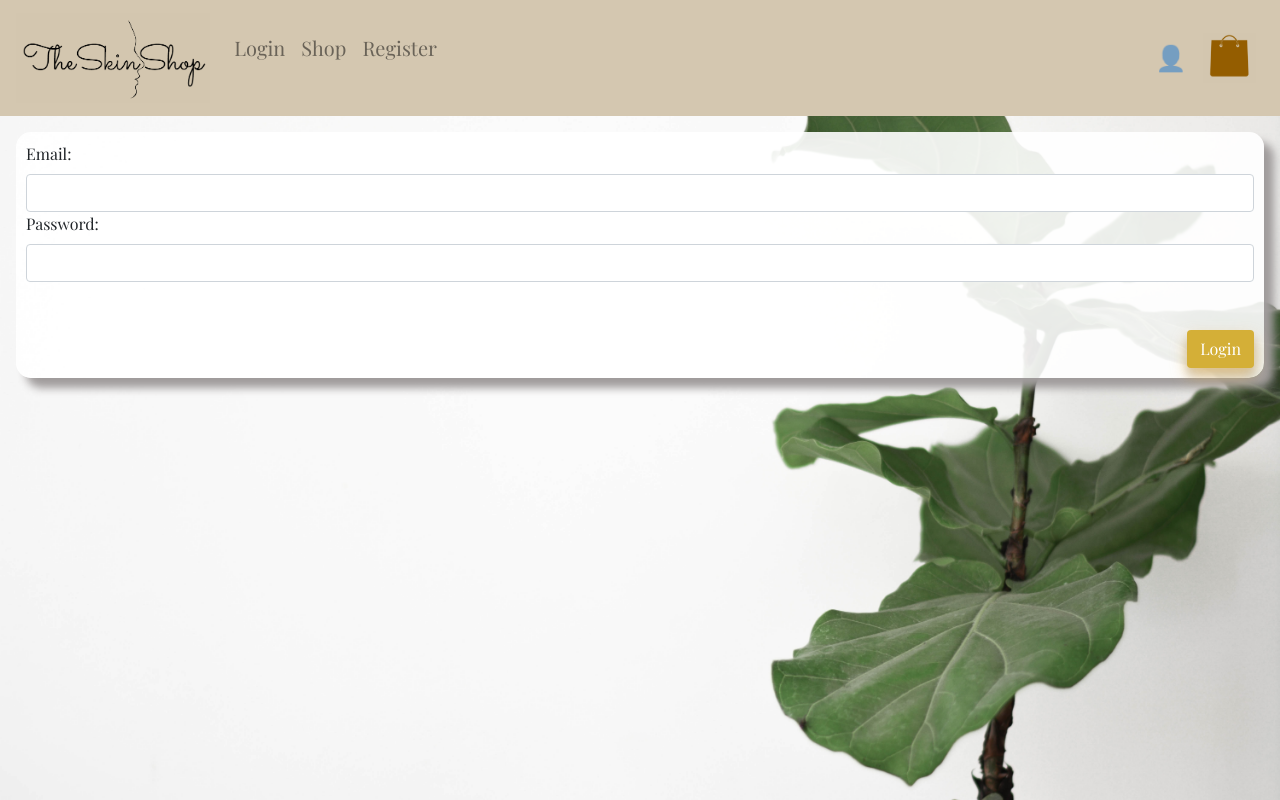
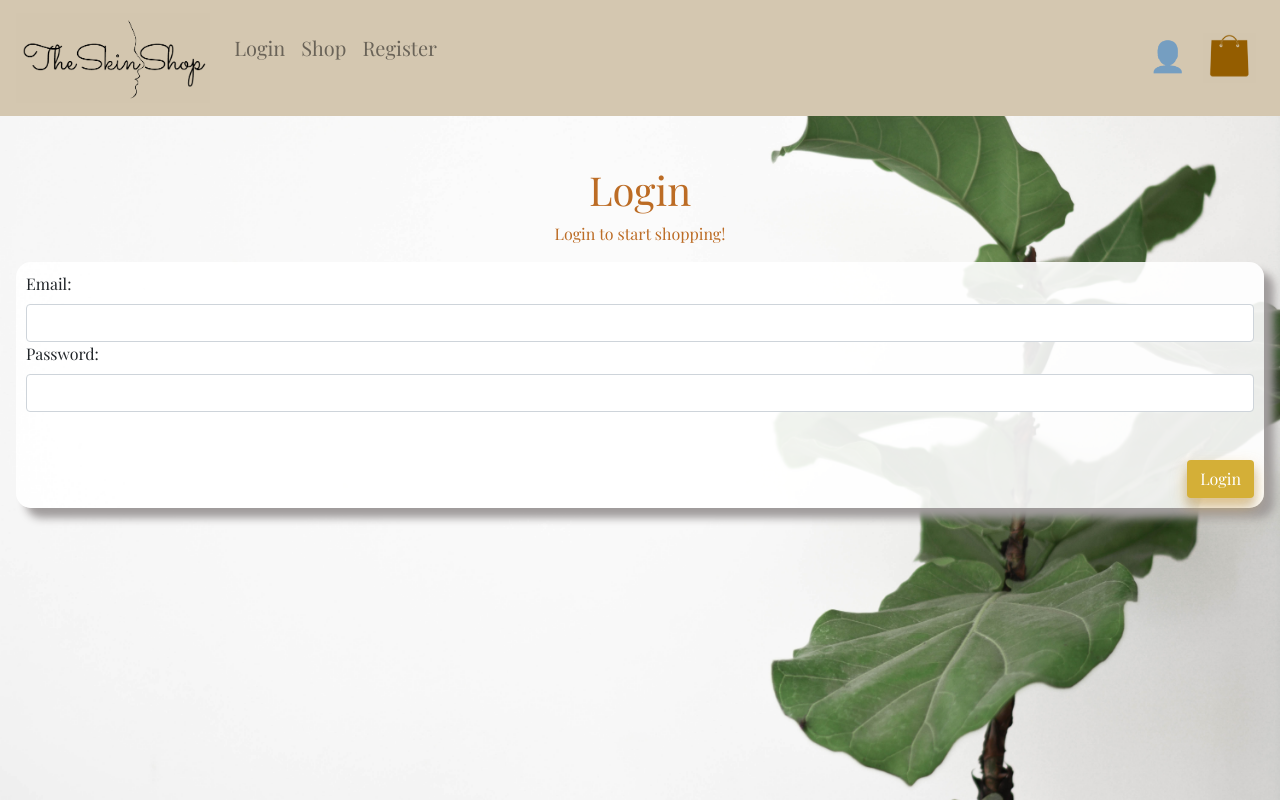
Before and after one commit to roowahoo/Assignment-3-React, a React (Create React App) app in the folder skincare/: page /login in a window 1280 px wide. Built offline with nearby package versions, Linux system fonts and the light colour scheme.

Commit message:
added some headings

```diff
--- a/skincare/src/App.css
+++ b/skincare/src/App.css
@@ -7,6 +7,10 @@ body{
     background-attachment: fixed;
     font-family: 'Playfair Display', serif !important
 
+}
+
+.container-fluid{
+    margin-top:150px
 }
 
 .goldBtn{
@@ -36,8 +40,7 @@ body{
 
 #accountIcon{
     margin-left:auto;
-    font-size: 25px;
-    margin-top:5px
+    font-size: 30px;
 
 }
 
@@ -110,7 +113,10 @@ body{
     box-shadow:10px 10px 8px #a09c9c
 }
 
+}
 
-
+.text{
+    color:#bc6c25;
+    text-align: center;
 
 }
--- a/skincare/src/App.js
+++ b/skincare/src/App.js
@@ -50,7 +50,7 @@ function App() {
         <Router>
             <div>
                 <Switch>
-                    <Navbar color="light" light expand="md" id='navbar'>
+                    <Navbar color="light" fixed='top'  light expand="md" id='navbar'>
                         <NavbarBrand href="/"><img src={Logo} id='logo' alt='logo' /></NavbarBrand>
                         <NavbarToggler onClick={toggle} />
                         <Collapse isOpen={isOpen} navbar >
--- a/skincare/src/pages/account.js
+++ b/skincare/src/pages/account.js
@@ -69,7 +69,8 @@ export default function Account() {
 
     return (
         <React.Fragment>
-            <h1>My Account</h1>
+            <h1 className='text'>Profile</h1>
+            <p className='text'>Update your details below!</p>
             <div>
                 <div>
                     <label className='form-label'>Username:</label>
--- a/skincare/src/pages/bag.js
+++ b/skincare/src/pages/bag.js
@@ -104,7 +104,7 @@ export default function Bag() {
                                 <button name={item.product_id} value={item.quantity} onClick={updateQuantity} className='m-1 checkCursor'>&#10004;</button>
                                 <h5 className='pt-1 ps-1'>${renderPrice(item)}</h5>
                             </div>
-                            <div class="w-100"></div>
+                            <div className="w-100"></div>
                             <div className='mx-auto'>
                                 <button name={item.product_id} onClick={removeItem} className='crossCursor'>&#10006;</button>
                             </div>
@@ -116,11 +116,11 @@ export default function Bag() {
 
                 <div className='my-3'>
                     <label className='form-label'>Shipping Address:</label>
-                    <input type='text' value={isLoggedIn.address} onChange={(e) => setAddress(e.target.value)} className='form-control'></input>
+                    <input type='text' maxLength='500' onChange={(e) => setAddress(e.target.value)} className='form-control' required></input>
                 </div>
                 <div>
                     <label className='form-label'>Contact Number:</label>
-                    <input type='text' onChange={(e) => setContact(e.target.value)} className='form-control'></input>
+                    <input type='tel' maxLength='12' value={contact} onChange={(e) => setContact(e.target.value)} className='form-control' required></input>
                 </div>
 
             </div>
--- a/skincare/src/pages/login.js
+++ b/skincare/src/pages/login.js
@@ -55,6 +55,8 @@ export default function Login() {
 
     return (
         <React.Fragment>
+            <h1 className='text'>Login</h1>
+            <p className='text'>Login to start shopping!</p>
             <div className='form'>
                 <div>
                     <label className='form-label'>Email:</label>
--- a/skincare/src/pages/register.js
+++ b/skincare/src/pages/register.js
@@ -31,6 +31,8 @@ export default function Register() {
 
     return (
         <React.Fragment>
+            <h1 className='text'>Register</h1>
+            <p className='text'>Create an account with us!</p>
             <div className='form'>
                 <div>
                     <label className='form-label'>Username:</label>
--- a/skincare/src/pages/review.js
+++ b/skincare/src/pages/review.js
@@ -1,3 +1,4 @@
+import config from '../config'
 import React, { useState, useEffect } from 'react'
 import { useHistory, useLocation } from 'react-router-dom'
 import axios from 'axios'
@@ -40,23 +41,25 @@ export default function Review() {
 
     return (
         <React.Fragment>
-            <h1>Review and Payment</h1>
+            <h4 className='text-center'>Review and Payment</h4>
             <div>
                 {bagItems.map((item, i) => (
-                    <div className='item-row' key={item.id}>
-                        <img src={item.products.image_url} className='img-thumbnail' alt='product-thumbnail'></img>
-                        <div><b>{item.products.name}</b></div>
-                        <div>{item.quantity}</div>
+                    <div className='item-row row' key={item.id}>
+                        <img src={item.products.image_url} className='img-thumbnail col-3' alt='product-thumbnail'></img>
+                        <div className='col-5'><b>{item.products.name}</b></div>
+                        <div className='col-4'>Qty: {item.quantity}</div>
                     </div>
 
                 ))}
-                <div>
-                    <h1>Order Details</h1>
+                <div className='mt-2'>
+                    <h4 className='text-center'>Order Details</h4>
                     <p>Name: {isLoggedIn.username}</p>
                     <p>Shipping Address: {address}</p>
                     <p>Contact: {contact}</p>
                 </div>
-                <a href={'https://3000-indigo-orangutan-nf30a8jb.ws-us03.gitpod.io/api/checkout/'+isLoggedIn.id}>Pay</a>
+                <div className='d-flex justify-content-end'>
+                    <a className='btn goldBtn' href={'https://3000-indigo-orangutan-nf30a8jb.ws-us03.gitpod.io/api/checkout/' + isLoggedIn.id}>Pay</a>
+                </div>
             </div>
 
         </React.Fragment>
--- a/skincare/src/pages/shop.js
+++ b/skincare/src/pages/shop.js
@@ -39,7 +39,7 @@ export default function Shop() {
 
     const renderStrikethrough = (item) => {
         if (item.discounted_price !== null) {
-            return <div><s>${item.price}</s><span class="badge badge-pill badge-danger m-2">Offer</span></div>
+            return <div><s>${item.price}</s><span className="badge badge-pill badge-danger m-2">Offer</span></div>
         } else {
             return null
         }
@@ -48,7 +48,7 @@ export default function Shop() {
     const renderTags = (item) => {
         return (
             item.map(i => (
-                <p class='badge badge-pill badge-primary m-1'>{i.tag}</p>
+                <p className='badge badge-pill badge-primary m-1'>{i.tag}</p>
             ))
 
         )
@@ -147,7 +147,7 @@ export default function Shop() {
                                 <p>${renderPrice(p)}</p>
                                 <p>{renderTags(p.tags)}</p>
                                 <div className='d-flex justify-content-end'>
-                                    <button class='btn btn-sm goldBtn' onClick={addToBag} name='add' value={p.id}>Add to Bag</button>
+                                    <button className='btn btn-sm goldBtn' onClick={addToBag} name='add' value={p.id}>Add to Bag</button>
                                 </div>
                             </div>
                         </div>
```
